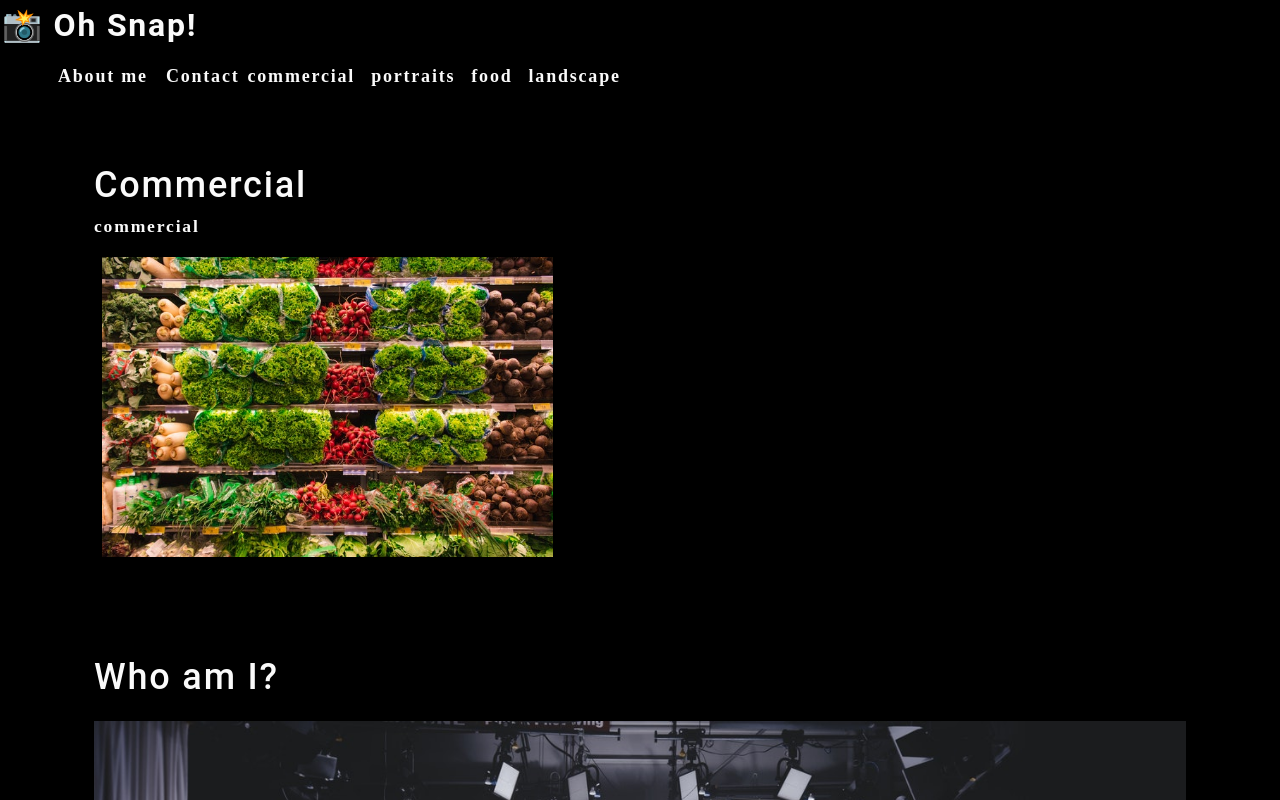
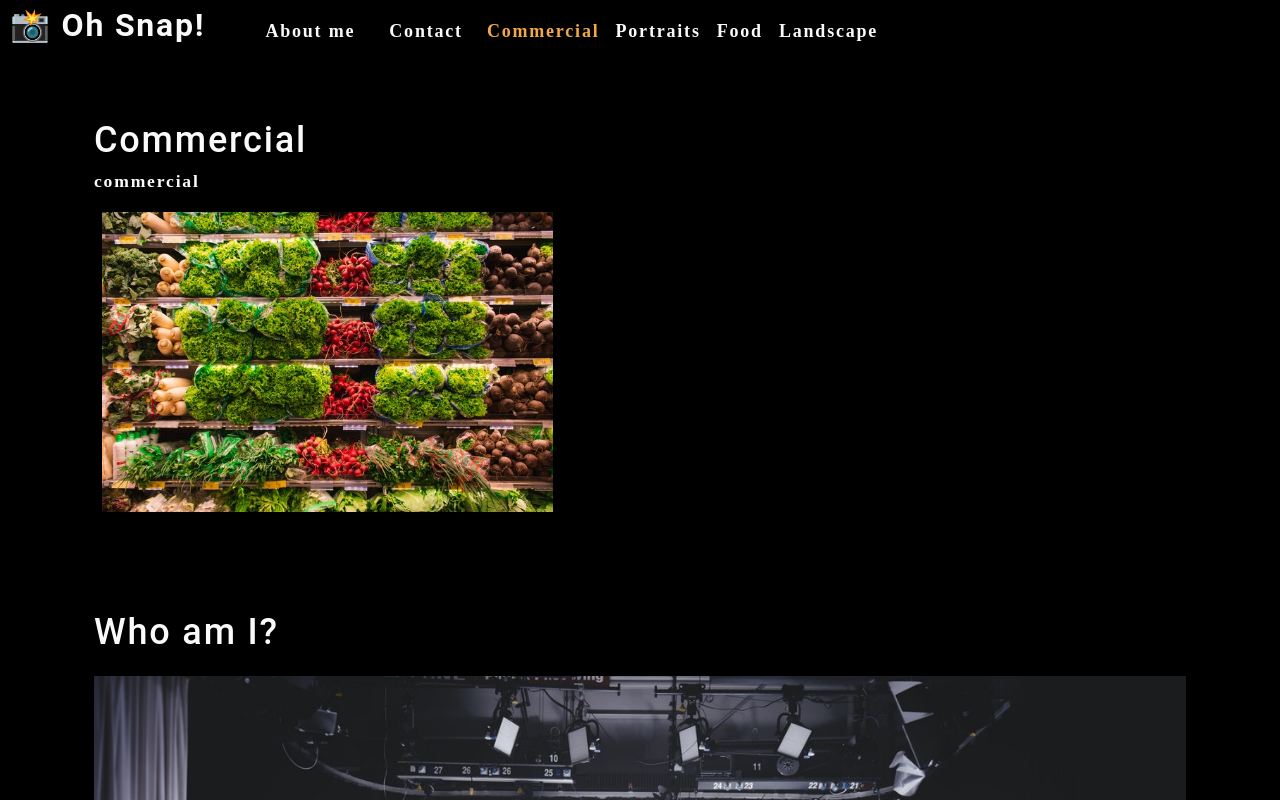
Before and after one commit to savbennett8/photo-port, a React (Create React App) app: page / in a window 1280 px wide. Shown: the top 800 px of the page. Built offline with nearby package versions, Linux system fonts and the light colour scheme.

Commit message:
conditional rendering on Nav component

```diff
--- a/src/App.js
+++ b/src/App.js
@@ -1,13 +1,29 @@
-import React from 'react';
+import React, { useState } from 'react';
 import './App.css';
 import Nav from './components/Nav';
 import About from './components/About';
 import Gallery from './components/Gallery';
 
 function App() {
+  const [categories] = useState([
+    {
+      name: 'commercial',
+      description: 'Photos of grocery stores, food trucks, and other commercial projects',
+    },
+    { name: 'portraits', description: 'Portraits of people in my life' },
+    { name: 'food', description: 'Delicious delicacies' },
+    { name: 'landscape', description: 'Fields, farmhouses, waterfalls, and the beauty of nature' },
+  ]);
+
+  const [currentCategory, setCurrentCategory] = useState(categories[0]);
+
   return (
     <div>
-      <Nav></Nav>
+      <Nav
+        categories={categories}
+        setCurrentCategory={setCurrentCategory}
+        currentCategory={currentCategory}
+      ></Nav>
       <main>
         <Gallery></Gallery>
         <About></About>
--- a/src/components/Nav/index.js
+++ b/src/components/Nav/index.js
@@ -1,29 +1,18 @@
-import React from "react";
+import React, { useState } from "react";
+import { capitalizeFirstLetter } from "../../utils/helpers";
 
-function Nav() {
-    const categories = [
-        {
-            name: "commercial",
-            description:
-                "Photos of grocery stores, food trucks, and other commercial projects",
-        },
-        { name: "portraits", description: "Portraits of people in my life" },
-        { name: "food", description: "Delicious delicacies" },
-        {
-            name: "landscape",
-            description: "Fields, farmhouses, waterfalls, and the beauty of nature",
-        },
-    ];
-
-    function categorySelected(name) {
-        console.log(`${name} clicked`)
-    }
+function Nav(props) {
+    const {
+        categories = [],
+        setCurrentCategory,
+        currentCategory,
+    } = props;
 
     return (
-        <header>
+        <header className="flex-row px-1">
             <h2>
                 <a data-testid="link" href="/">
-                    <span role="img" aria-label="camera">📸</span> Oh Snap!
+                    <span role="img" aria-label="camera">{" "}📸</span>{" "} Oh Snap!
                 </a>
             </h2>
             <nav>
@@ -33,13 +22,17 @@
                             About me
                         </a>
                     </li>
-                    <li>
+                    <li className="mx-2">
                         <span>Contact</span>
                     </li>
                     {categories.map((category) => (
-                        <li className="mx-1" key={category.name}>
-                            <span onClick={() => categorySelected(category.name)}>
-                                {category.name}
+                        <li className={`mx-1 ${currentCategory.name === category.name && 'navActive'
+                            }`} key={category.name}>
+                            <span onClick={() => {
+                                setCurrentCategory(category)
+                            }}
+                            >
+                                {capitalizeFirstLetter(category.name)}
                             </span>
                         </li>
                     ))}
```
